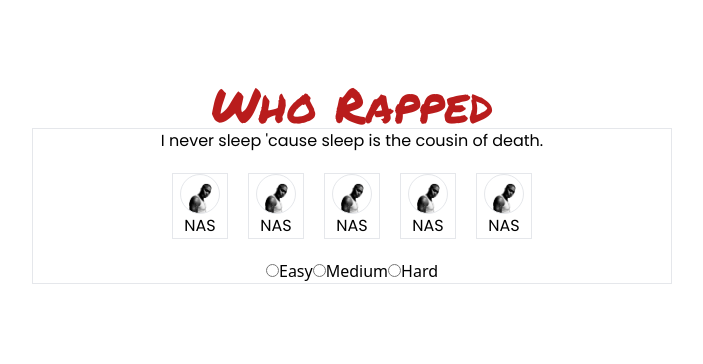
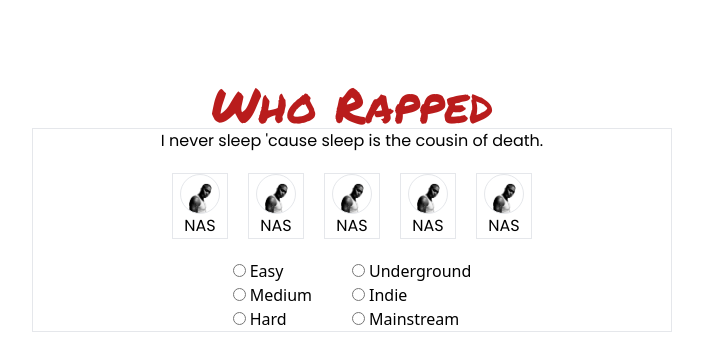
Before and after one commit to MalcolmSmalls/WhoRapped, a React (Vite) app in the folder frontend/: page / in a window 1280 px wide. Shown: the top 364 px of the page, without its empty margins (288-991 px from the left). Built offline with nearby package versions, Linux system fonts and the light colour scheme.

Commit message:
Add more options

```diff
--- a/frontend/src/components/Fields.jsx
+++ b/frontend/src/components/Fields.jsx
@@ -2,13 +2,54 @@
 
 export default function Fields() {
   return (
-    <div>
-      <input type='radio' id='easy' />
-      <label htmlFor='easy'>Easy</label>
-      <input type='radio' id='medium' />
-      <label htmlFor='medium'>Medium</label>
-      <input type='radio' id='hard' />
-      <label htmlFor='hard'>Hard</label>
+    <div className='container flex gap-10'>
+      <div>
+        <ul>
+          <li>
+            <input type='radio' id='easy' name='difficulty' className='mr-1' />
+            <label htmlFor='easy'>Easy</label>
+          </li>
+          <li>
+            <input
+              type='radio'
+              id='medium'
+              name='difficulty'
+              className='mr-1'
+            />
+            <label htmlFor='medium'>Medium</label>
+          </li>
+          <li>
+            <input type='radio' id='hard' name='difficulty' className='mr-1' />
+            <label htmlFor='hard'>Hard</label>
+          </li>
+        </ul>
+      </div>
+      <div>
+        <ul>
+          <li>
+            <input
+              type='radio'
+              id='underground'
+              name='underground'
+              className='mr-1'
+            />
+            <label htmlFor='underground'>Underground</label>
+          </li>
+          <li>
+            <input type='radio' id='indie' name='indie' className='mr-1' />
+            <label htmlFor='indie'>Indie</label>
+          </li>
+          <li>
+            <input
+              type='radio'
+              id='mainstream'
+              name='mainstream'
+              className='mr-1'
+            />
+            <label htmlFor='mainstream'>Mainstream</label>
+          </li>
+        </ul>
+      </div>
     </div>
   )
 }
```
